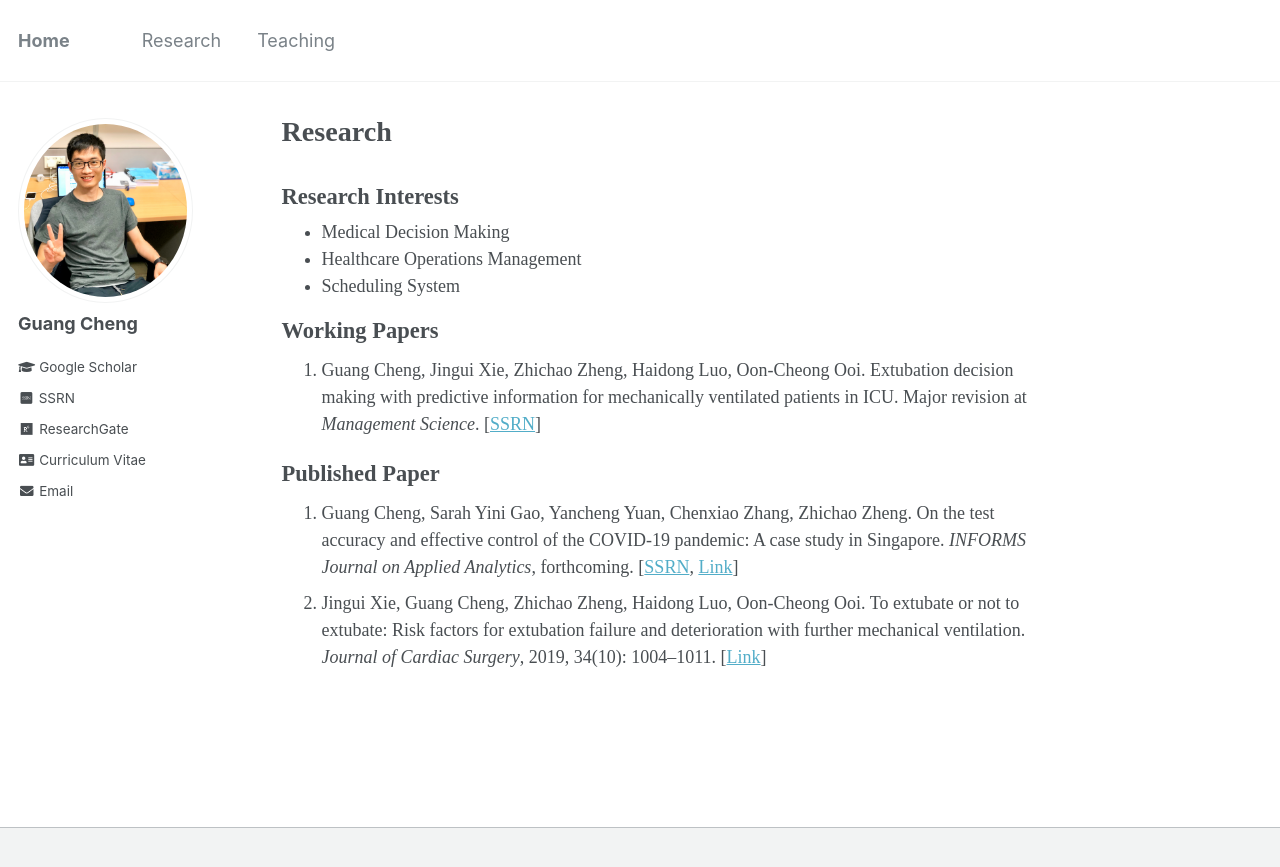
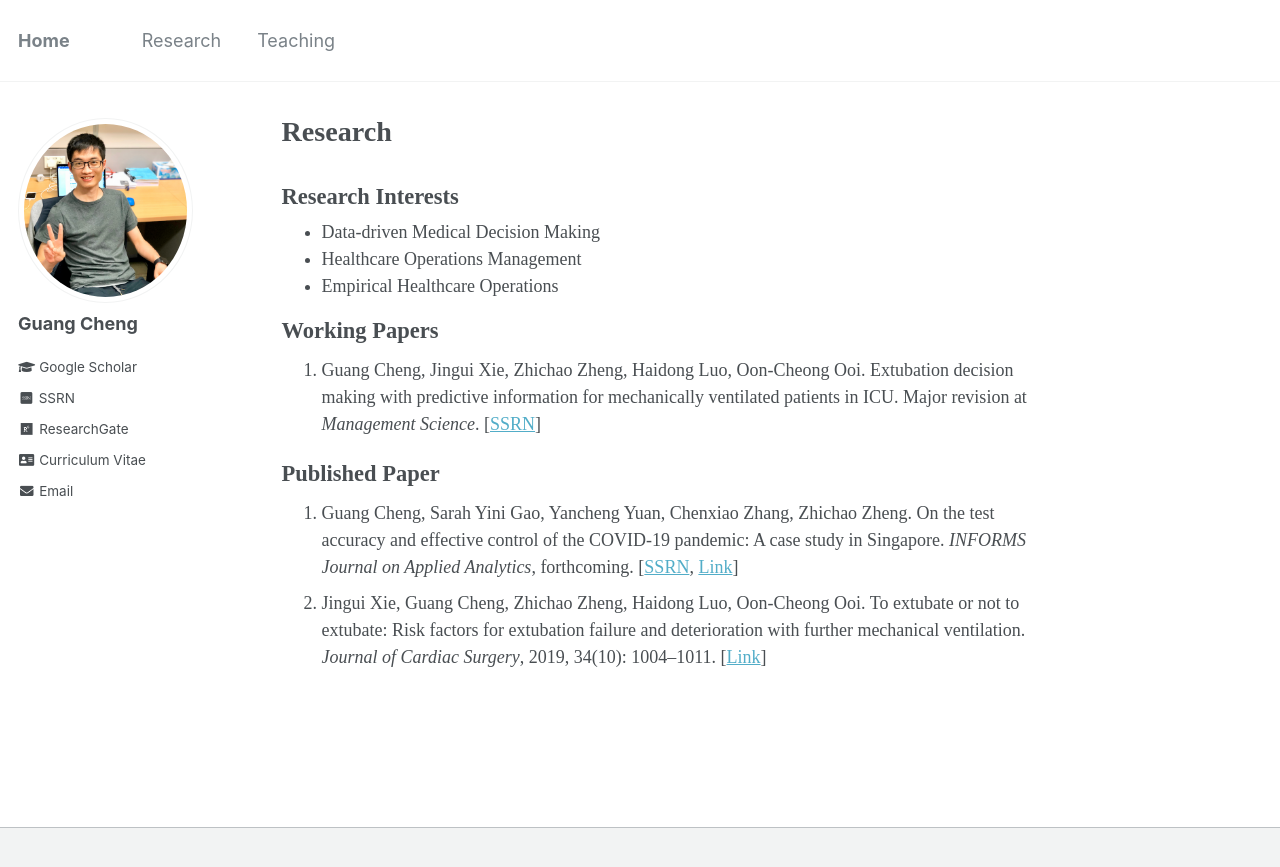
Before and after one commit to gcheng-nus/gcheng-nus.github.io, a Jekyll site: the page built from _pages/research.md, in a window 1280 px wide. Shown: the top 867 px of the page. Built offline with Jekyll 4.4.1, drawn with Linux system fonts in a browser that asks for light colours; some web fonts are replaced.

Commit message:
update cv

```diff
--- a/_pages/research.md
+++ b/_pages/research.md
@@ -8,9 +8,9 @@ author_profile: true
 
 <h2 style="margin-top: 1em;">Research Interests</h2>
 <ul style="margin-top: 0em; margin-bottom: 1.2em; line-height:100%;">
-	<li>Medical Decision Making</li>
+	<li>Data-driven Medical Decision Making</li>
 	<li>Healthcare Operations Management</li>
-	<li>Scheduling System</li>
+	<li>Empirical Healthcare Operations</li>
 </ul>
 
 <h2>Working Papers</h2>
```
Also changed, not shown: 2 other files.
